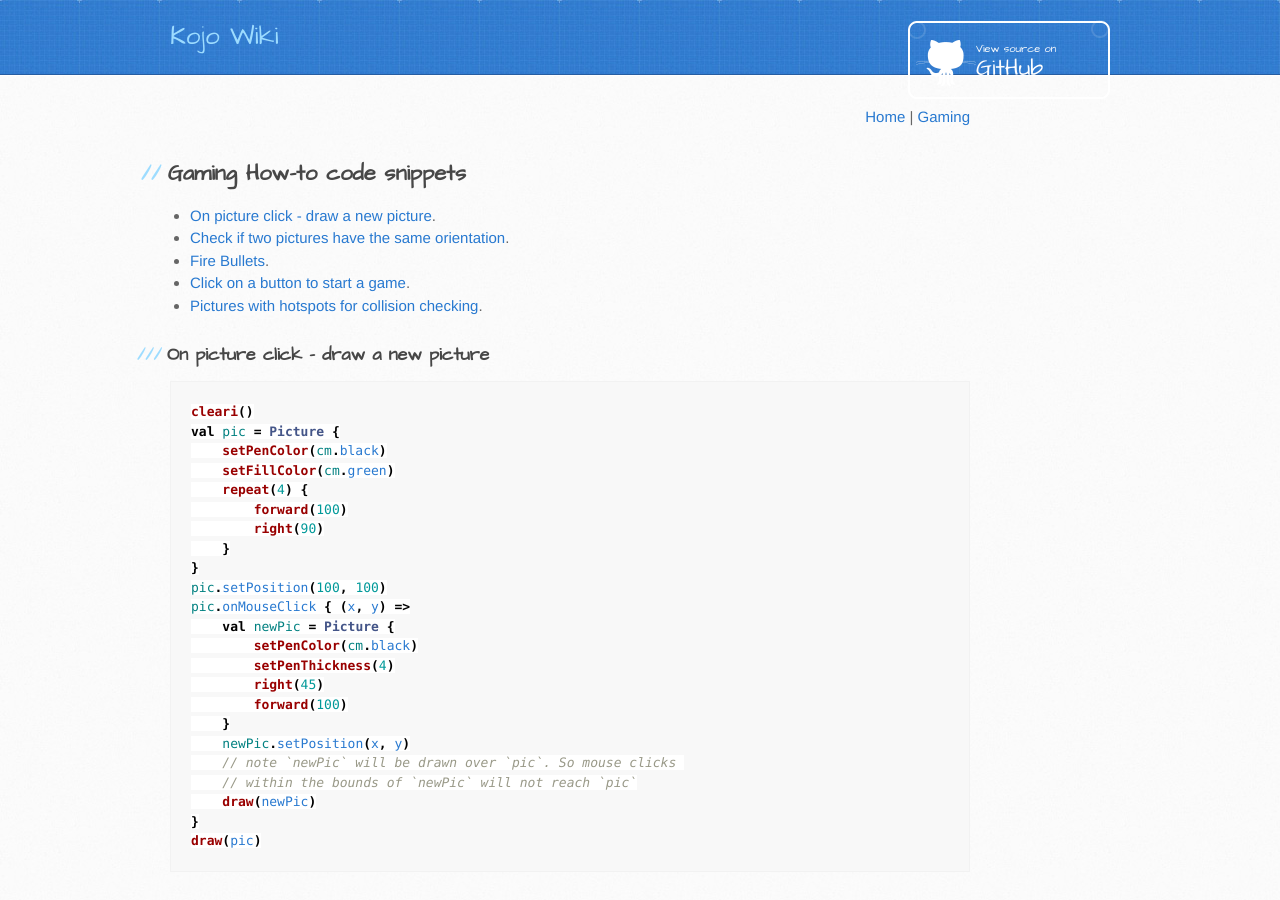
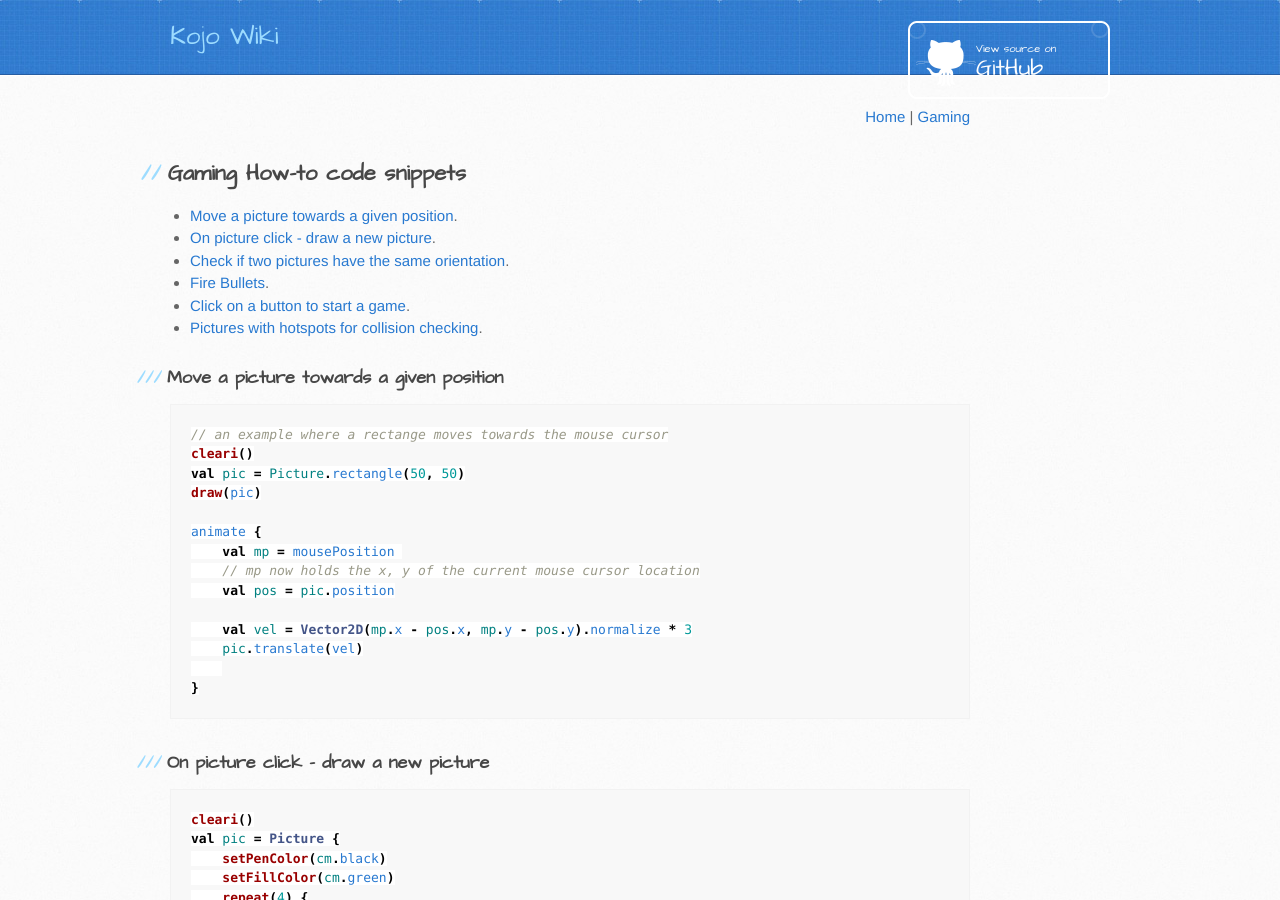
Before and after one commit to kojodoc/kojodoc.github.io, a Jekyll site: the page built from howtos/gaming.md, in a window 1280 px wide and 900 px high. Built offline with Jekyll 4.4.1, drawn with Linux system fonts in a browser that asks for light colours; our own code applies the rules of GitHub Pages for plain Markdown files; the repository's description, which GitHub fills in, is left out.

Commit message:
Update pictures intro and gaming howto.

````diff
--- a/howtos/gaming.md
+++ b/howtos/gaming.md
@@ -3,11 +3,31 @@
 </div>
 
 ## Gaming How-to code snippets
+* [Move a picture towards a given position](#move-a-picture-towards-a-given-position).
 * [On picture click - draw a new picture](#on-picture-click---draw-a-new-picture).
 * [Check if two pictures have the same orientation](#check-if-two-pictures-have-the-same-orientation).
 * [Fire Bullets](#fire-bullets).
 * [Click on a button to start a game](#click-on-a-button-to-start-a-game).
 * [Pictures with hotspots for collision checking](#pictures-with-hotspots-for-collision-checking).
+
+
+### Move a picture towards a given position
+```scala
+// an example where a rectange moves towards the mouse cursor
+cleari()
+val pic = Picture.rectangle(50, 50)
+draw(pic)
+
+animate {
+    val mp = mousePosition
+    // mp now holds the x, y of the current mouse cursor location
+    val pos = pic.position
+
+    val vel = Vector2D(mp.x - pos.x, mp.y - pos.y).normalize * 3
+    pic.translate(vel)
+
+}
+```
 
 ### On picture click - draw a new picture
 ```scala
````
Also changed, not shown: tutorials/pictures-intro.md (+5 -2 lines).
